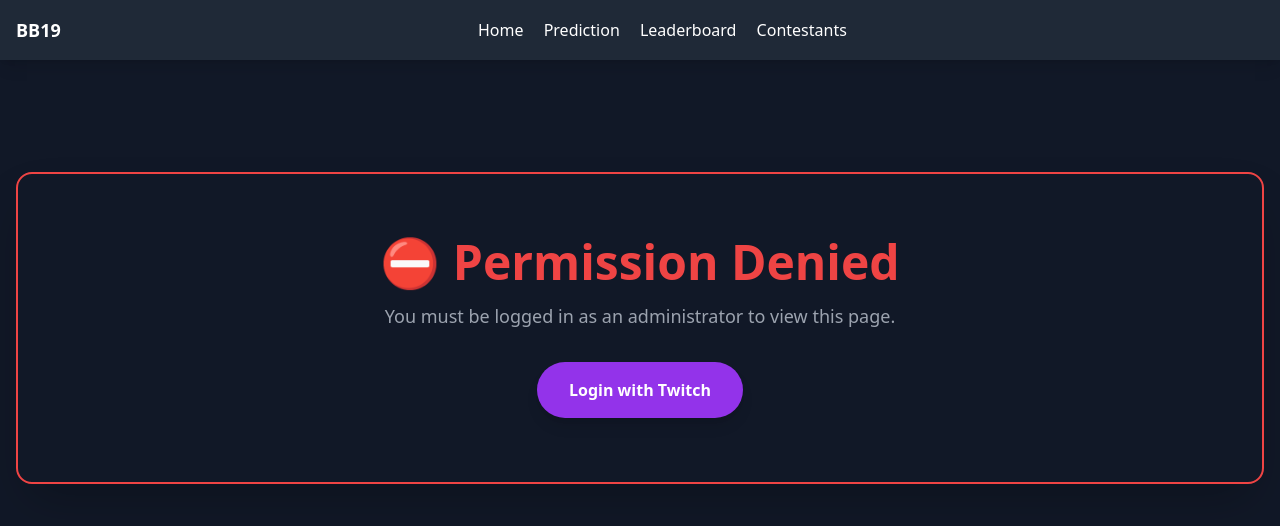
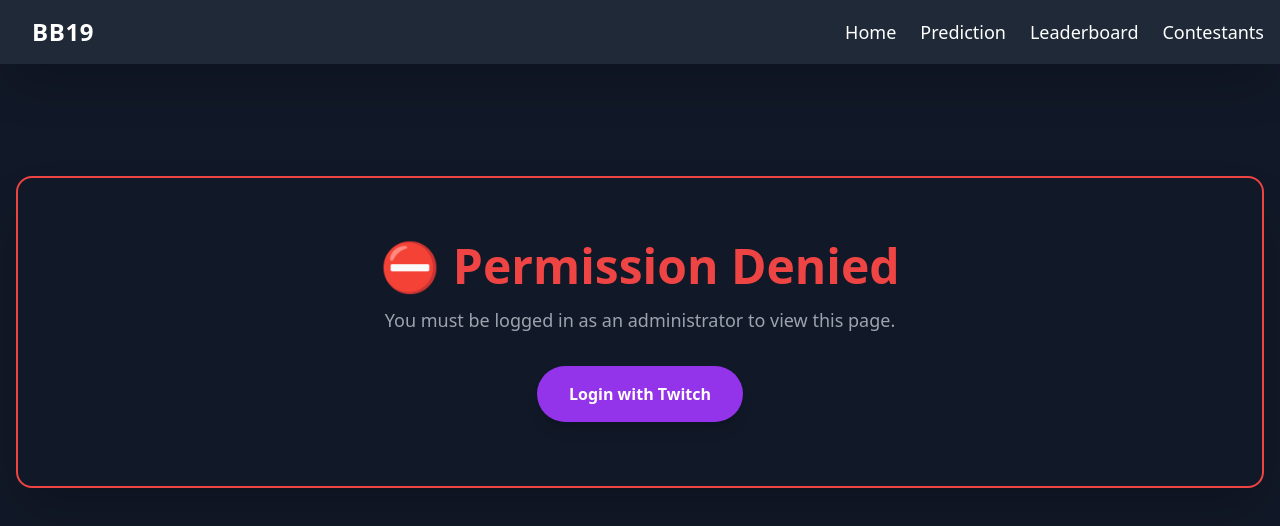
Before and after one commit to MasterBillyButcher/BBPrediction, a plain HTML site: page admin.html in a window 1280 px wide. Drawn offline with nearby package versions, Linux system fonts and the light colour scheme.

Commit message:
Add files via upload

```diff
--- a/admin.html
+++ b/admin.html
@@ -7,18 +7,19 @@
     <script src="https://cdn.tailwindcss.com"></script>
 </head>
 <body class="bg-gray-900 text-white min-h-screen">
-    <nav class="bg-gray-800 p-4 shadow-lg flex justify-between items-center">
-        <div class="flex items-center">
-            <a id="adminLink" href="admin.html" class="text-green-400 font-bold text-lg mr-4 p-2 border-2 border-green-400 rounded-lg hidden">Admin</a>
-            <span class="text-white font-bold text-lg">BB19</span>
+    <nav class="bg-gray-800 p-4 shadow-2xl z-10 sticky top-0">
+        <div class="container mx-auto flex justify-between items-center">
+            <div class="flex items-center space-x-4">
+                <a id="adminLink" href="admin.html" class="bg-gradient-to-r from-green-500 to-green-600 text-white font-bold text-lg px-4 py-2 rounded-full shadow-lg transform transition-transform duration-300 hover:scale-105 hidden">Admin</a>
+                <span class="text-white font-bold text-2xl tracking-wide">BB19</span>
+            </div>
+            <div class="flex items-center space-x-6">
+                <a href="index.html" class="text-white text-lg font-medium transition-colors duration-300 hover:text-green-400">Home</a>
+                <a href="predict.html" class="text-white text-lg font-medium transition-colors duration-300 hover:text-green-400">Prediction</a>
+                <a href="leaderboard.html" class="text-white text-lg font-medium transition-colors duration-300 hover:text-green-400">Leaderboard</a>
+                <a href="contestants.html" class="text-white text-lg font-medium transition-colors duration-300 hover:text-green-400">Contestants</a>
+            </div>
         </div>
-        <div class="space-x-4 flex-1 text-center">
-            <a href="index.html" class="text-white hover:text-green-400">Home</a>
-            <a href="predict.html" class="text-white hover:text-green-400">Prediction</a>
-            <a href="leaderboard.html" class="text-white hover:text-green-400">Leaderboard</a>
-            <a href="contestants.html" class="text-white hover:text-green-400">Contestants</a>
-        </div>
-        <div></div>
     </nav>
     <main id="admin-main" class="container mx-auto mt-8 p-4">
         </main>
--- a/script.js
+++ b/script.js
@@ -549,7 +549,7 @@ async function renderAdminPanel() {
 
 function highlightActiveNavLink() {
     const currentPath = window.location.pathname.split('/').pop() || 'index.html';
-    const navLinks = document.querySelectorAll('nav a');
+    const navLinks = document.querySelectorAll('nav a:not(#adminLink)');
 
     navLinks.forEach(link => {
         const linkPath = link.href.split('/').pop() || 'index.html';
```
Also changed, not shown: contestants.html (+12 -11 lines), index.html (+12 -12 lines), leaderboard.html (+12 -11 lines), predict.html (+12 -11 lines). Lines whose indentation alone changed are shown as unchanged.
